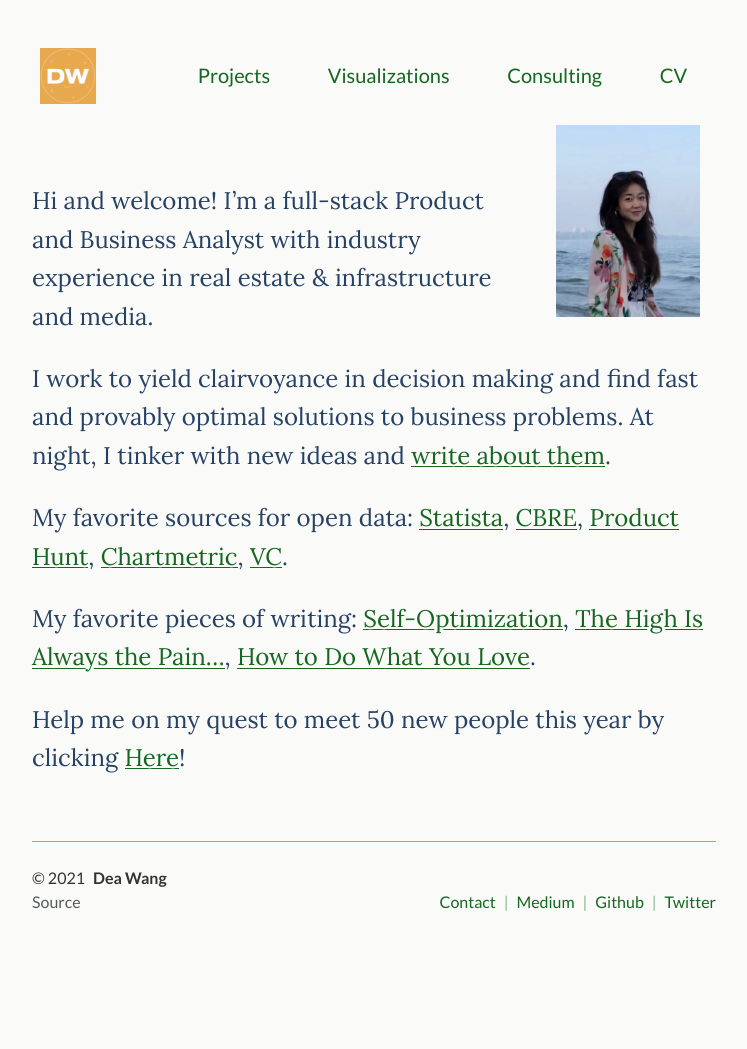
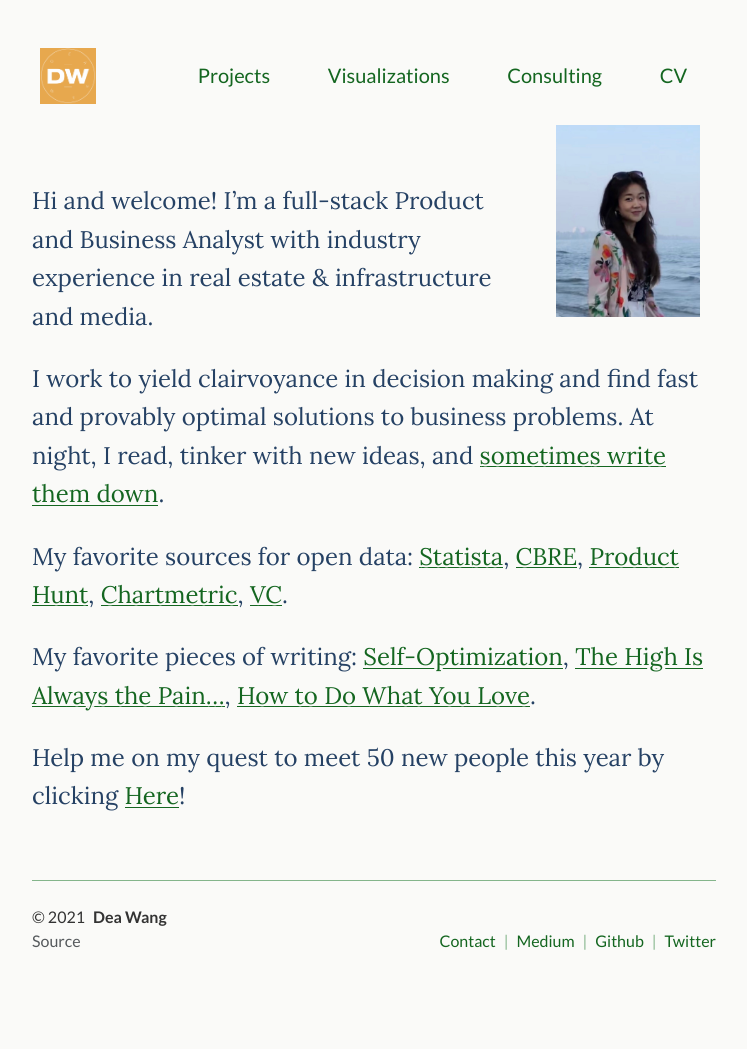
Before and after one commit to deawyk/deawyk.github.io, a Jekyll site: the page built from index.md, in a window 1280 px wide. Shown: the whole page, without its empty margins (266-1013 px from the left). Built offline with Jekyll 4.4.1, drawn with Linux system fonts in a browser that asks for light colours; before the commit the page ends 1010 px from its top, so only the background shows below that.

Commit message:
Update index.md

```diff
--- a/index.md
+++ b/index.md
@@ -19,7 +19,7 @@ title: Dea Wang
 Hi and welcome!
 I'm a full-stack Product and Business Analyst with industry experience in real estate & infrastructure and media.
 
-I work to yield clairvoyance in decision making and find fast and provably optimal solutions to business problems. At night, I tinker with new ideas and [write about them](https://deaw.medium.com/). <br>
+I work to yield clairvoyance in decision making and find fast and provably optimal solutions to business problems. At night, I read, tinker with new ideas, and [sometimes write them down](https://deaw.medium.com/). <br>
 
 My favorite sources for open data: [Statista](https://www.statista.com/studies-and-reports/industries), [CBRE](https://www.cbre.ca/en/research-and-reports), [Product Hunt](https://www.producthunt.com/), [Chartmetric](https://www.chartmetric.com/music-industry-trends/6mo-report), [VC](https://www.visualcapitalist.com).
 
```
